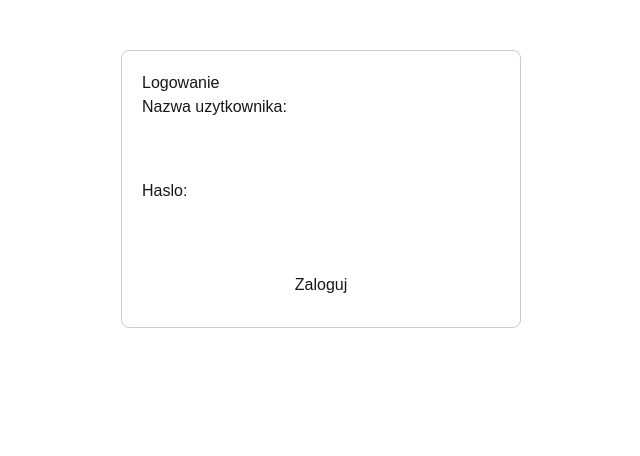
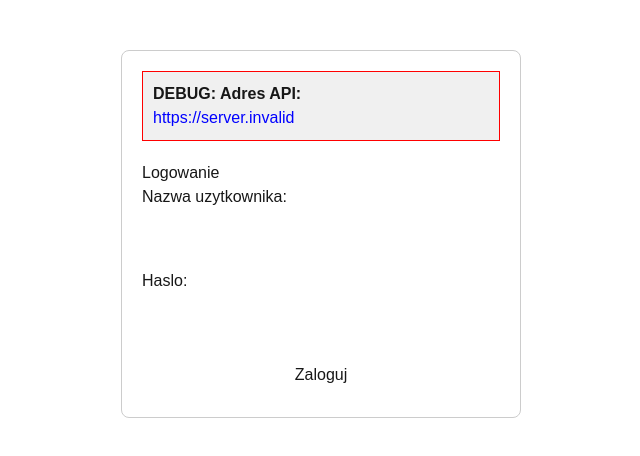
Before and after one commit to krzysztofsulkowski/pipsi2-frontend, a Next.js app in the folder budget-frontend/: page /login in a window 1280 px wide. Shown: the top 456 px of the page, without its empty margins (319-959 px from the left). Built offline with nearby package versions, Linux system fonts and the light colour scheme; no server answers.

Commit message:
Add debug display for API URL in login page

```diff
--- a/budget-frontend/src/app/login/page.tsx
+++ b/budget-frontend/src/app/login/page.tsx
@@ -38,8 +38,17 @@ export default function LoginPage() {
         }
     };
 
+    const apiUrlForDisplay = process.env.NEXT_PUBLIC_API_URL;
+
     return (
         <main style={{ maxWidth: '400px', margin: '50px auto', padding: '20px', border: '1px solid #ccc', borderRadius: '8px' }}>
+
+            <div style={{ padding: '10px', backgroundColor: '#f0f0f0', border: '1px solid red', marginBottom: '20px' }}>
+                <p style={{ margin: 0, fontWeight: 'bold' }}>DEBUG: Adres API:</p>
+                <p style={{ margin: 0, color: 'blue', wordBreak: 'break-all' }}>
+                    {apiUrlForDisplay ? apiUrlForDisplay : "Zmienna jest UNDEFINED!"}
+                </p>
+            </div>
             <h1>Logowanie</h1>
             <form onSubmit={handleSubmit}>
                 <div style={{ marginBottom: '15px' }}>
```
